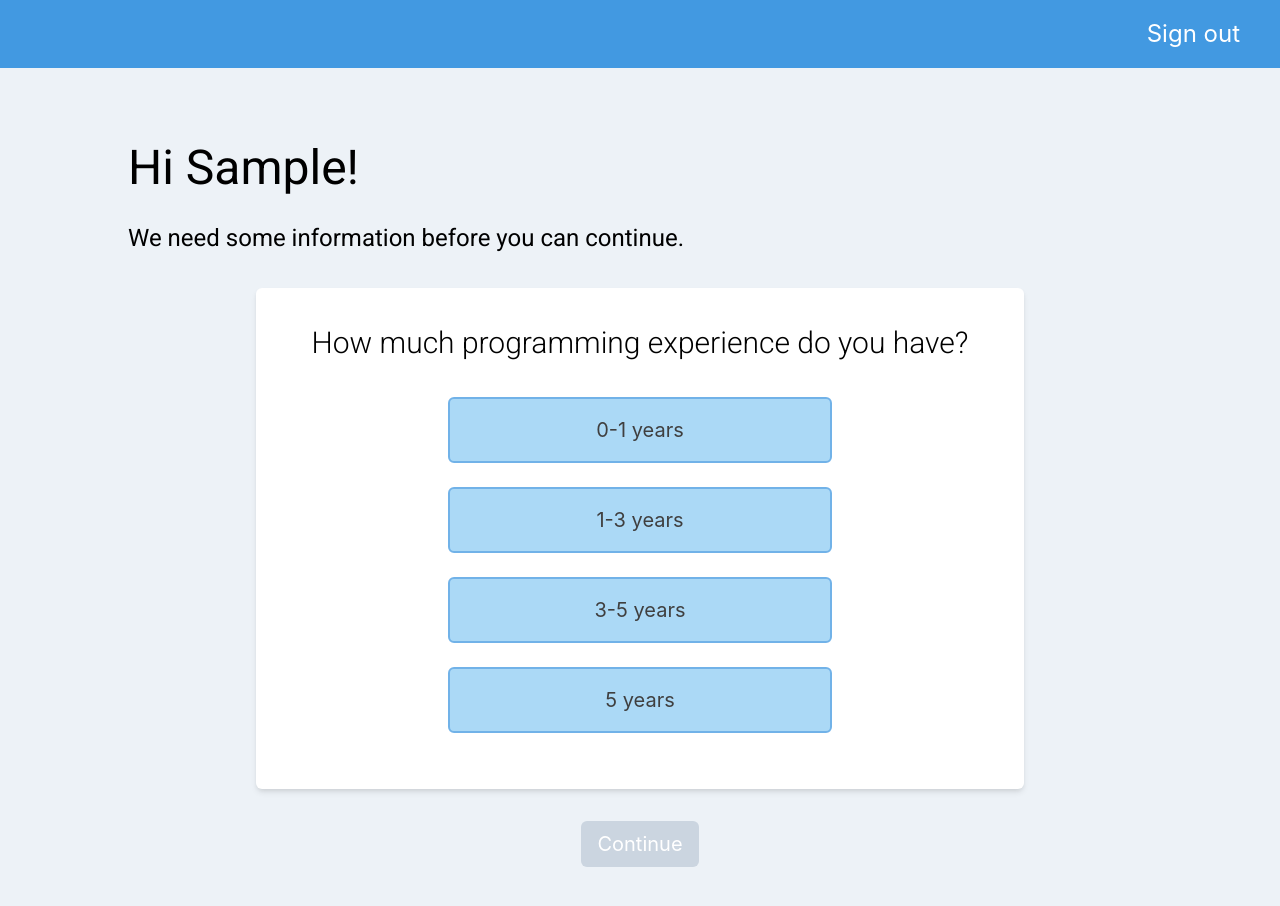
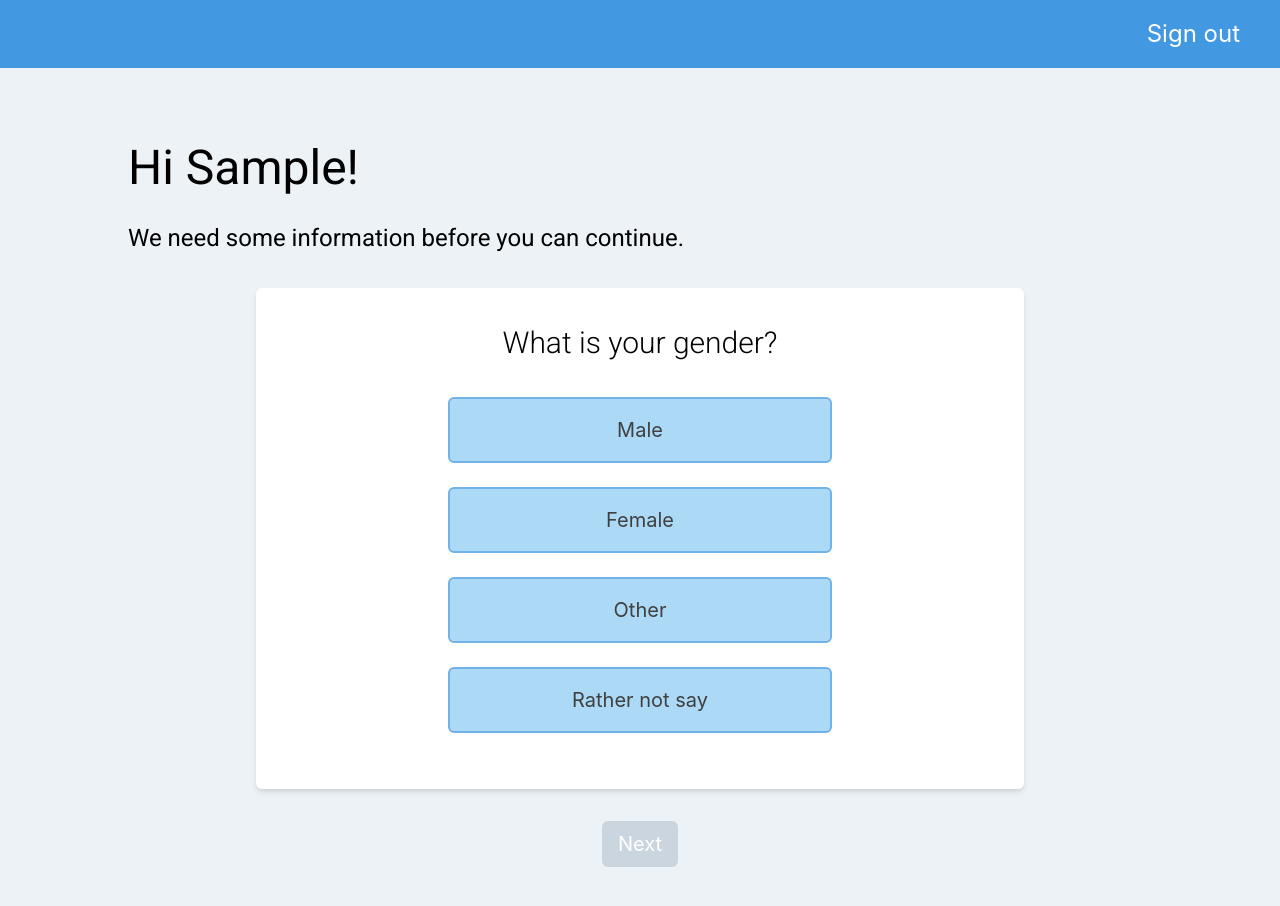
Before and after one commit to BostonUniversitySeniorDesign/21-05-Re3, a React (Create React App) app in the folder re3-client/: page /dashboard in a window 1280 px wide. Shown: the top 906 px of the page. Built offline with nearby package versions, Linux system fonts and the light colour scheme; no server answers; the database is empty; sample sign-in values are in the browser's storage.

Commit message:
Add Onboarding Questions

```diff
--- a/re3-client/src/firebase/firebase.js
+++ b/re3-client/src/firebase/firebase.js
@@ -74,16 +74,21 @@ export default class Firebase {
   };
 
   // Upload name, email, experience to firestore
-  submitOnboarding = async (answer) => {
+  submitOnboarding = async (currentUserInfo) => {
     const user = this.auth().currentUser;
     const ref = this.db.collection('users').doc(user.uid);
+    console.log(currentUserInfo);
     const res = await ref
       .set({
         name: user.displayName,
+        gender: currentUserInfo.gender,
         email: user.email,
-        experience: answer,
+        background: currentUserInfo.background,
+        experience: currentUserInfo.experience,
         isOnboarded: true,
-        currentSnippet: 1
+        currentSnippet: 1,
+        courses: currentUserInfo.courses,
+        courseLevel: currentUserInfo.courseLevel
       })
       .then(() => {
         return 1;
--- a/re3-client/src/pages/Onboarding.js
+++ b/re3-client/src/pages/Onboarding.js
@@ -9,11 +9,50 @@ const Onboarding = () => {
   const user = useContext(AuthContext);
   const firebase = useContext(FirebaseContext);
   const router = useRouter();
+  const [questionIdx, setQuestionIdx] = useState(0);
   const [currentAnswer, setCurrentAnswer] = useState('');
+  const [currentUserInfo, setcurrentUserInfo] = useState({});
+
+  const questions = [
+                    "What is your gender?",
+                    "What is your background?",
+                    "How much programming experience do you have?",
+                    "How many courses that required coding did you have (both at school or self-study)?",
+                    "In case you are a CS student, are you taking:"];
+
+  const answer = [
+    ["Male","Female", "Other", "Rather not say"],
+    ["Science, technology, engineering, maths (STEM)", "Social Science", "Other"],
+    ["0-1 years", "1-3 years", "3-5 years", "5 years"],
+    ["None", "1", "2", "3-5", "more than 5"],
+    ["100-level courses", "200-level courses", "300-level courses", "400-level courses", "I'm a graduate student", "I'm not a CS student"]
+  ];
 
   const submit = async () => {
-    await firebase.submitOnboarding(currentAnswer);
-    router.push('/dashboard');
+    console.log(currentUserInfo);
+    switch(questionIdx) {
+      case 0:
+        setcurrentUserInfo({gender: currentAnswer});
+        setQuestionIdx(questionIdx + 1);
+        break;
+      case 1:
+        setcurrentUserInfo({...currentUserInfo, background: currentAnswer});
+        setQuestionIdx(questionIdx + 1);
+        break;
+      case 2:
+        setcurrentUserInfo({...currentUserInfo, experience: currentAnswer});
+        setQuestionIdx(questionIdx + 1);
+        break;
+      case 3:
+        setcurrentUserInfo({...currentUserInfo, courses: currentAnswer});
+        setQuestionIdx(questionIdx + 1);
+        break;
+      case 4:
+        await firebase.submitOnboarding({...currentUserInfo, courseLevel: currentAnswer});
+        router.push('/dashboard');
+        break;
+    }
+    console.log(questionIdx);
   };
 
   return (
@@ -28,50 +67,25 @@ const Onboarding = () => {
             <p className="text-2xl font-roboto text-center text-black mb-8 self-start">
               We need some information before you can continue.
             </p>
+
             <div className="w-3/4 bg-white flex flex-col rounded-md shadow-md justify-start items-center py-8 mb-8">
               <p className="text-3xl font-roboto font-thin text-center text-black mb-8">
-                How much programming experience do you have?
+              {questions[questionIdx]}
               </p>
-              <div className="flex w-full items-center justify-center mb-6">
-                <OnboardingOption
-                  answer={currentAnswer}
-                  setAnswer={setCurrentAnswer}
-                >
-                  0-1 years
-                </OnboardingOption>
-              </div>
-              <div className="flex w-full items-center justify-center mb-6">
-                <OnboardingOption
-                  answer={currentAnswer}
-                  setAnswer={setCurrentAnswer}
-                >
-                  1-3 years
-                </OnboardingOption>
-              </div>
-              <div className="flex w-full items-center justify-center mb-6">
-                <OnboardingOption
-                  answer={currentAnswer}
-                  setAnswer={setCurrentAnswer}
-                >
-                  3-5 years
-                </OnboardingOption>
-              </div>
-              <div className="flex w-full items-center justify-center mb-6">
-                <OnboardingOption
-                  answer={currentAnswer}
-                  setAnswer={setCurrentAnswer}
-                >
-                  5 years
-                </OnboardingOption>
-              </div>
+                {answer[questionIdx].map((item, index) => (
+                  <div className="flex w-full items-center justify-center mb-6">
+                  <OnboardingOption answer={currentAnswer} setAnswer={setCurrentAnswer} key={index}>{item}</OnboardingOption>
+                  </div>
+                ))}
             </div>
+
             <button
               className={`rounded-md text-white py-2 px-4 text-xl ${
                 currentAnswer === '' ? 'bg-gray-400' : 'bg-blue-600'
               }`}
               onClick={() => submit()}
             >
-              Continue
+              Next
             </button>
           </div>
         </div>
```
